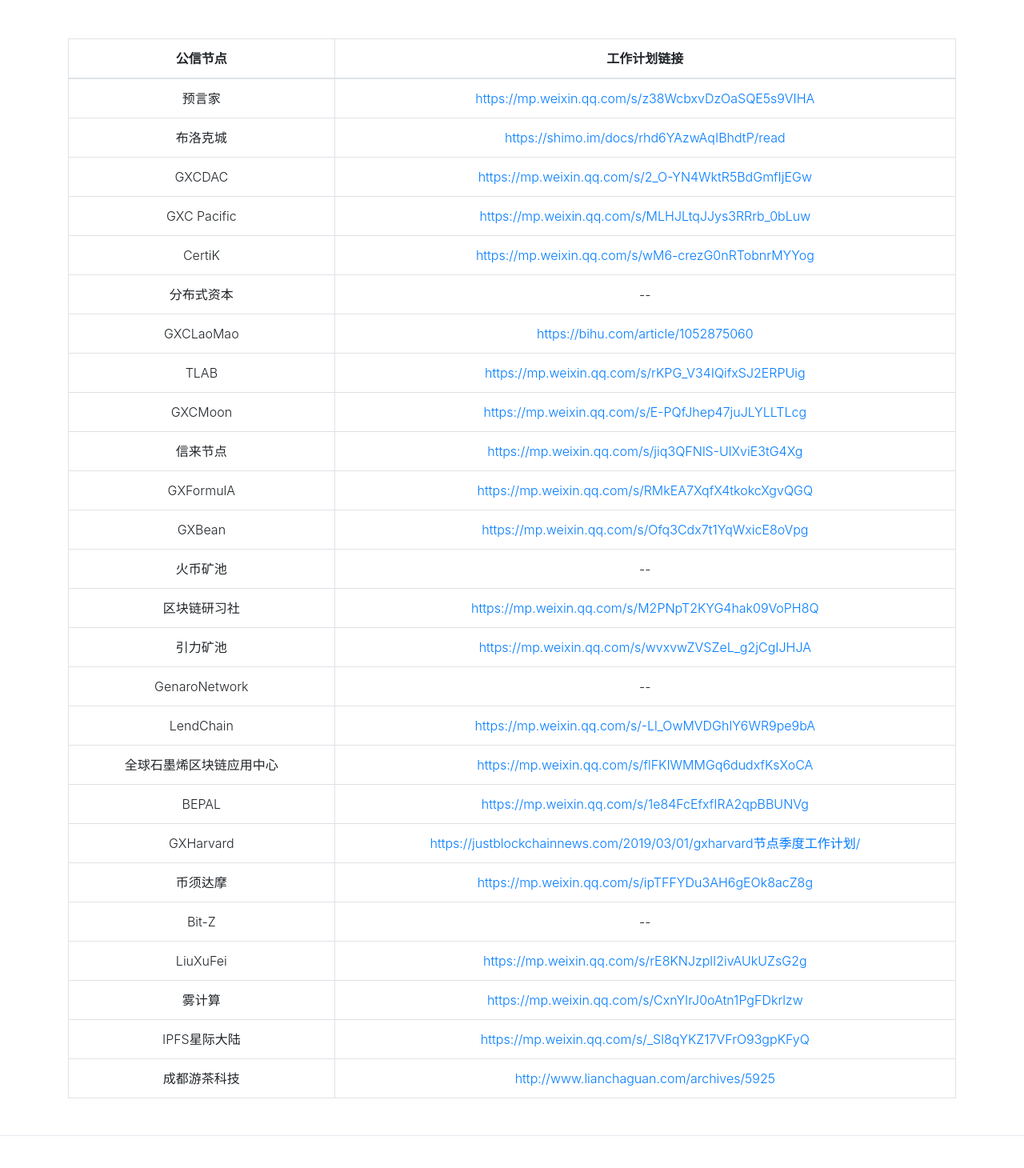
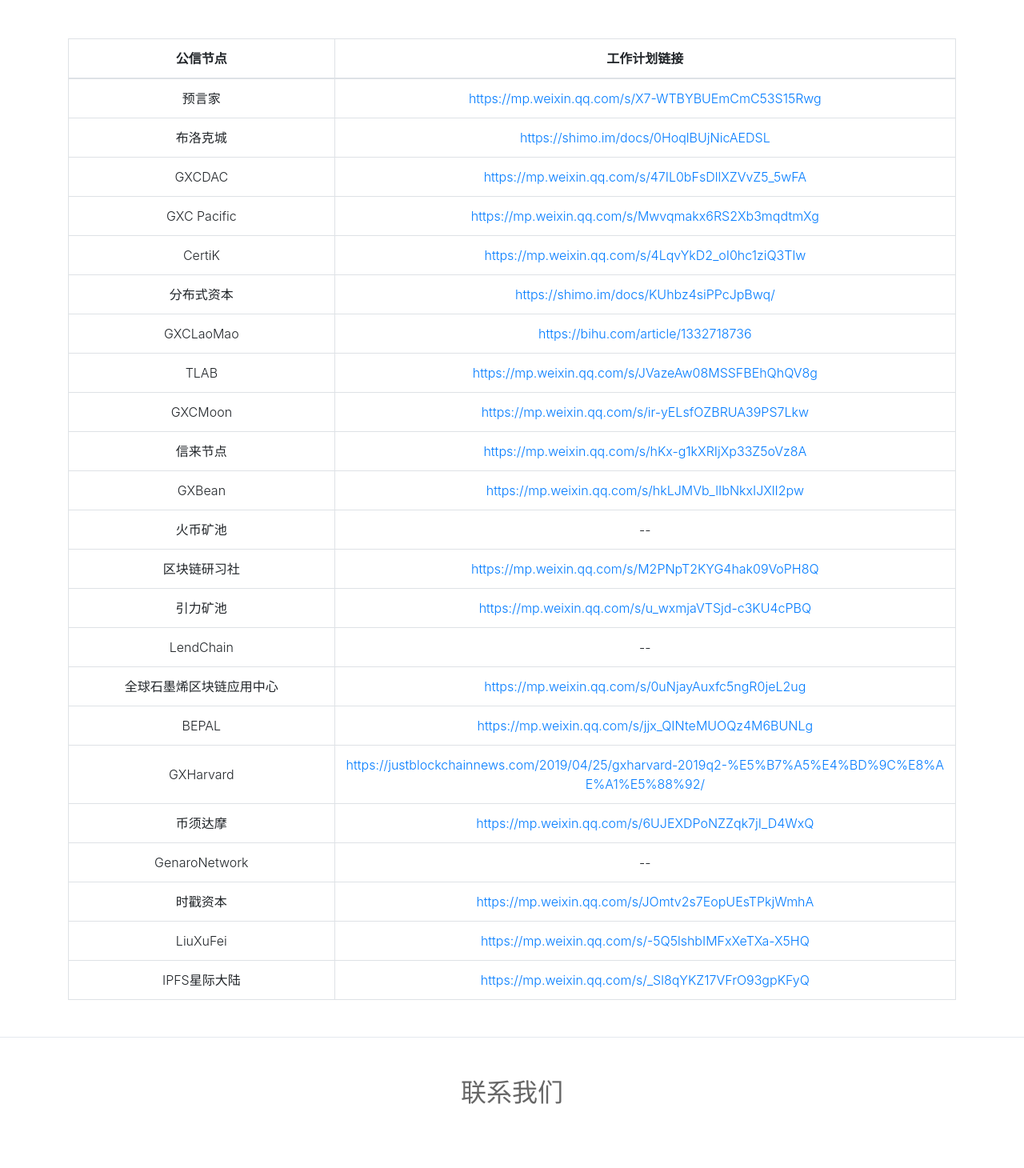
Before and after one commit to gxchain/gxchain.org, a Nuxt app: page /trustNodes in a window 1280 px wide. Shown: the part 170-1630 px from the top of the page at 80% size. Built offline with nearby package versions, Linux system fonts and the light colour scheme; a small style sheet from the web is missing.

Commit message:
modify: TrustNodes 2019 Q2 Work Scheme

```diff
--- a/pages/_LANG/trustNodes.vue
+++ b/pages/_LANG/trustNodes.vue
@@ -32,135 +32,120 @@ export default {
         return {
             workPlan: [
                 {
-                    name: 'Prophet',
-                    link: 'https://mp.weixin.qq.com/s/z38WcbxvDzOaSQE5s9VIHA',
-                    other: ''
+                    "name": "Prophet",
+                    "link": "https://mp.weixin.qq.com/s/X7-WTBYBUEmCmC53S15Rwg",
+                    "other": ""
                 },
                 {
-                    name: 'BlockCity',
-                    link: 'https://shimo.im/docs/rhd6YAzwAqIBhdtP/read',
-                    other: ''
+                    "name": "BlockCity",
+                    "link": "https://shimo.im/docs/0HoqlBUjNicAEDSL",
+                    "other": ""
                 },
                 {
-                    name: 'GXCDAC',
-                    link: 'https://mp.weixin.qq.com/s/2_O-YN4WktR5BdGmfIjEGw',
-                    other: ''
+                    "name": "GXCDAC",
+                    "link": "https://mp.weixin.qq.com/s/47IL0bFsDllXZVvZ5_5wFA",
+                    "other": ""
                 },
                 {
-                    name: 'GXC Pacific',
-                    link: 'https://mp.weixin.qq.com/s/MLHJLtqJJys3RRrb_0bLuw',
-                    other: ''
+                    "name": "GXC Pacific",
+                    "link": "https://mp.weixin.qq.com/s/Mwvqmakx6RS2Xb3mqdtmXg",
+                    "other": ""
                 },
                 {
-                    name: 'CertiK',
-                    link: 'https://mp.weixin.qq.com/s/wM6-crezG0nRTobnrMYYog',
-                    other: ''
+                    "name": "CertiK",
+                    "link": "https://mp.weixin.qq.com/s/4LqvYkD2_oI0hc1ziQ3Tlw",
+                    "other": ""
                 },
                 {
-                    name: 'gf.network',
-                    link: '',
-                    other: '--'
+                    "name": "gf.network",
+                    "link": "https://shimo.im/docs/KUhbz4siPPcJpBwq/ ",
+                    "other": ""
                 },
                 {
-                    name: 'GXCLaoMao',
-                    link: 'https://bihu.com/article/1052875060',
-                    other: ''
+                    "name": "GXCLaoMao",
+                    "link": "https://bihu.com/article/1332718736 ",
+                    "other": ""
                 },
                 {
-                    name: 'TLAB',
-                    link: 'https://mp.weixin.qq.com/s/rKPG_V34IQifxSJ2ERPUig',
-                    other: ''
+                    "name": "TLAB",
+                    "link": "https://mp.weixin.qq.com/s/JVazeAw08MSSFBEhQhQV8g",
+                    "other": ""
                 },
                 {
-                    name: 'GXCMoon',
-                    link: 'https://mp.weixin.qq.com/s/E-PQfJhep47juJLYLLTLcg',
-                    other: ''
+                    "name": "GXCMoon",
+                    "link": "https://mp.weixin.qq.com/s/ir-yELsfOZBRUA39PS7Lkw",
+                    "other": ""
                 },
                 {
-                    name: 'XinLai',
-                    link: 'https://mp.weixin.qq.com/s/jiq3QFNlS-UlXviE3tG4Xg',
-                    other: ''
+                    "name": "XinLai",
+                    "link": "https://mp.weixin.qq.com/s/hKx-g1kXRIjXp33Z5oVz8A",
+                    "other": ""
                 },
                 {
-                    name: 'GXFormulA',
-                    link: 'https://mp.weixin.qq.com/s/RMkEA7XqfX4tkokcXgvQGQ',
-                    other: ''
+                    "name": "GXBean",
+                    "link": "https://mp.weixin.qq.com/s/hkLJMVb_lIbNkxIJXlI2pw",
+                    "other": ""
                 },
                 {
-                    name: 'GXBean',
-                    link: 'https://mp.weixin.qq.com/s/Ofq3Cdx7t1YqWxicE8oVpg',
-                    other: ''
+                    "name": "Huobi-pool",
+                    "link": "",
+                    "other": "--"
                 },
                 {
-                    name: 'GXFormulA',
-                    link: '',
-                    other: '--'
+                    "name": "ChainClub",
+                    "link": "https://mp.weixin.qq.com/s/M2PNpT2KYG4hak09VoPH8Q",
+                    "other": ""
                 },
                 {
-                    name: 'ChainClub',
-                    link: 'https://mp.weixin.qq.com/s/M2PNpT2KYG4hak09VoPH8Q',
-                    other: ''
+                    "name": "Gravity-pool",
+                    "link": "https://mp.weixin.qq.com/s/u_wxmjaVTSjd-c3KU4cPBQ",
+                    "other": ""
                 },
                 {
-                    name: 'Gravity-pool',
-                    link: 'https://mp.weixin.qq.com/s/wvxvwZVSZeL_g2jCgIJHJA',
-                    other: ''
+                    "name": "LendChain",
+                    "link": "",
+                    "other": "--"
                 },
                 {
-                    name: 'GenaroNetwork',
-                    link: '',
-                    other: '--'
+                    "name": "GBAC-GXC",
+                    "link": "https://mp.weixin.qq.com/s/0uNjayAuxfc5ngR0jeL2ug",
+                    "other": ""
                 },
                 {
-                    name: 'LendChain',
-                    link: 'https://mp.weixin.qq.com/s/-Ll_OwMVDGhlY6WR9pe9bA',
-                    other: ''
+                    "name": "BEPAL",
+                    "link": "https://mp.weixin.qq.com/s/jjx_QINteMUOQz4M6BUNLg",
+                    "other": ""
                 },
                 {
-                    name: 'GBAC-GXC',
-                    link: 'https://mp.weixin.qq.com/s/flFKIWMMGq6dudxfKsXoCA',
-                    other: ''
+                    "name": "GXHarvard",
+                    "link": "https://justblockchainnews.com/2019/04/25/gxharvard-2019q2-%E5%B7%A5%E4%BD%9C%E8%AE%A1%E5%88%92/",
+                    "other": ""
                 },
                 {
-                    name: 'BEPAL',
-                    link: 'https://mp.weixin.qq.com/s/1e84FcEfxfIRA2qpBBUNVg',
-                    other: ''
+                    "name": "DAMO",
+                    "link": "https://mp.weixin.qq.com/s/6UJEXDPoNZZqk7jI_D4WxQ",
+                    "other": ""
                 },
                 {
-                    name: 'GXHarvard',
-                    link: 'https://justblockchainnews.com/2019/03/01/gxharvard节点季度工作计划/',
-                    other: ''
+                    "name": "GenaroNetwork",
+                    "link": "",
+                    "other": "--"
                 },
                 {
-                    name: 'DAMO',
-                    link: 'https://mp.weixin.qq.com/s/ipTFFYDu3AH6gEOk8acZ8g',
-                    other: ''
+                    "name": " Time-Stamp",
+                    "link": "https://mp.weixin.qq.com/s/JOmtv2s7EopUEsTPkjWmhA",
+                    "other": ""
                 },
                 {
-                    name: 'Bit-Z',
-                    link: '',
-                    other: '--'
+                    "name": "LiuXuFei",
+                    "link": "https://mp.weixin.qq.com/s/-5Q5lshbIMFxXeTXa-X5HQ",
+                    "other": ""
                 },
                 {
-                    name: 'LiuXuFei',
-                    link: 'https://mp.weixin.qq.com/s/rE8KNJzplI2ivAUkUZsG2g',
-                    other: ''
-                },
-                {
-                    name: 'vctech',
-                    link: 'https://mp.weixin.qq.com/s/CxnYIrJ0oAtn1PgFDkrlzw',
-                    other: ''
-                },
-                {
-                    name: 'IPFSMAIN',
-                    link: 'https://mp.weixin.qq.com/s/_Sl8qYKZ17VFrO93gpKFyQ',
-                    other: ''
-                },
-                {
-                    name: 'Lianchaguan',
-                    link: 'http://www.lianchaguan.com/archives/5925',
-                    other: ''
-                },
+                    "name": "IPFSMAIN",
+                    "link": "https://mp.weixin.qq.com/s/_Sl8qYKZ17VFrO93gpKFyQ",
+                    "other": ""
+                }
             ]
         }
     }
--- a/pages/trustNodes.vue
+++ b/pages/trustNodes.vue
@@ -32,135 +32,120 @@ export default {
         return {
             workPlan: [
                 {
-                    name: '预言家',
-                    link: 'https://mp.weixin.qq.com/s/z38WcbxvDzOaSQE5s9VIHA',
-                    other: ''
+                    "name": "预言家",
+                    "link": "https://mp.weixin.qq.com/s/X7-WTBYBUEmCmC53S15Rwg",
+                    "other": ""
                 },
                 {
-                    name: '布洛克城',
-                    link: 'https://shimo.im/docs/rhd6YAzwAqIBhdtP/read',
-                    other: ''
+                    "name": "布洛克城",
+                    "link": "https://shimo.im/docs/0HoqlBUjNicAEDSL",
+                    "other": ""
                 },
                 {
-                    name: 'GXCDAC',
-                    link: 'https://mp.weixin.qq.com/s/2_O-YN4WktR5BdGmfIjEGw',
-                    other: ''
+                    "name": "GXCDAC",
+                    "link": "https://mp.weixin.qq.com/s/47IL0bFsDllXZVvZ5_5wFA",
+                    "other": ""
                 },
                 {
-                    name: 'GXC Pacific',
-                    link: 'https://mp.weixin.qq.com/s/MLHJLtqJJys3RRrb_0bLuw',
-                    other: ''
+                    "name": "GXC Pacific",
+                    "link": "https://mp.weixin.qq.com/s/Mwvqmakx6RS2Xb3mqdtmXg",
+                    "other": ""
                 },
                 {
-                    name: 'CertiK',
-                    link: 'https://mp.weixin.qq.com/s/wM6-crezG0nRTobnrMYYog',
-                    other: ''
+                    "name": "CertiK",
+                    "link": "https://mp.weixin.qq.com/s/4LqvYkD2_oI0hc1ziQ3Tlw",
+                    "other": ""
                 },
                 {
-                    name: '分布式资本',
-                    link: '',
-                    other: '--'
+                    "name": "分布式资本",
+                    "link": "https://shimo.im/docs/KUhbz4siPPcJpBwq/ ",
+                    "other": ""
                 },
                 {
-                    name: 'GXCLaoMao',
-                    link: 'https://bihu.com/article/1052875060',
-                    other: ''
+                    "name": "GXCLaoMao",
+                    "link": "https://bihu.com/article/1332718736 ",
+                    "other": ""
                 },
                 {
-                    name: 'TLAB',
-                    link: 'https://mp.weixin.qq.com/s/rKPG_V34IQifxSJ2ERPUig',
-                    other: ''
+                    "name": "TLAB",
+                    "link": "https://mp.weixin.qq.com/s/JVazeAw08MSSFBEhQhQV8g",
+                    "other": ""
                 },
                 {
-                    name: 'GXCMoon',
-                    link: 'https://mp.weixin.qq.com/s/E-PQfJhep47juJLYLLTLcg',
-                    other: ''
+                    "name": "GXCMoon",
+                    "link": "https://mp.weixin.qq.com/s/ir-yELsfOZBRUA39PS7Lkw",
+                    "other": ""
                 },
                 {
-                    name: '信来节点',
-                    link: 'https://mp.weixin.qq.com/s/jiq3QFNlS-UlXviE3tG4Xg',
-                    other: ''
+                    "name": "信来节点",
+                    "link": "https://mp.weixin.qq.com/s/hKx-g1kXRIjXp33Z5oVz8A",
+                    "other": ""
                 },
                 {
-                    name: 'GXFormulA',
-                    link: 'https://mp.weixin.qq.com/s/RMkEA7XqfX4tkokcXgvQGQ',
-                    other: ''
+                    "name": "GXBean",
+                    "link": "https://mp.weixin.qq.com/s/hkLJMVb_lIbNkxIJXlI2pw",
+                    "other": ""
                 },
                 {
-                    name: 'GXBean',
-                    link: 'https://mp.weixin.qq.com/s/Ofq3Cdx7t1YqWxicE8oVpg',
-                    other: ''
+                    "name": "火币矿池",
+                    "link": "",
+                    "other": "--"
                 },
                 {
-                    name: '火币矿池',
-                    link: '',
-                    other: '--'
+                    "name": "区块链研习社",
+                    "link": "https://mp.weixin.qq.com/s/M2PNpT2KYG4hak09VoPH8Q",
+                    "other": ""
                 },
                 {
-                    name: '区块链研习社',
-                    link: 'https://mp.weixin.qq.com/s/M2PNpT2KYG4hak09VoPH8Q',
-                    other: ''
+                    "name": "引力矿池",
+                    "link": "https://mp.weixin.qq.com/s/u_wxmjaVTSjd-c3KU4cPBQ",
+                    "other": ""
                 },
                 {
-                    name: '引力矿池',
-                    link: 'https://mp.weixin.qq.com/s/wvxvwZVSZeL_g2jCgIJHJA',
-                    other: ''
+                    "name": "LendChain",
+                    "link": "",
+                    "other": "--"
                 },
                 {
-                    name: 'GenaroNetwork',
-                    link: '',
-                    other: '--'
+                    "name": "全球石墨烯区块链应用中心",
+                    "link": "https://mp.weixin.qq.com/s/0uNjayAuxfc5ngR0jeL2ug",
+                    "other": ""
                 },
                 {
-                    name: 'LendChain',
-                    link: 'https://mp.weixin.qq.com/s/-Ll_OwMVDGhlY6WR9pe9bA',
-                    other: ''
+                    "name": "BEPAL",
+                    "link": "https://mp.weixin.qq.com/s/jjx_QINteMUOQz4M6BUNLg",
+                    "other": ""
                 },
                 {
-                    name: '全球石墨烯区块链应用中心',
-                    link: 'https://mp.weixin.qq.com/s/flFKIWMMGq6dudxfKsXoCA',
-                    other: ''
+                    "name": "GXHarvard",
+                    "link": "https://justblockchainnews.com/2019/04/25/gxharvard-2019q2-%E5%B7%A5%E4%BD%9C%E8%AE%A1%E5%88%92/",
+                    "other": ""
                 },
                 {
-                    name: 'BEPAL',
-                    link: 'https://mp.weixin.qq.com/s/1e84FcEfxfIRA2qpBBUNVg',
-                    other: ''
+                    "name": "币须达摩",
+                    "link": "https://mp.weixin.qq.com/s/6UJEXDPoNZZqk7jI_D4WxQ",
+                    "other": ""
                 },
                 {
-                    name: 'GXHarvard',
-                    link: 'https://justblockchainnews.com/2019/03/01/gxharvard节点季度工作计划/',
-                    other: ''
+                    "name": "GenaroNetwork",
+                    "link": "",
+                    "other": "--"
                 },
                 {
-                    name: '币须达摩',
-                    link: 'https://mp.weixin.qq.com/s/ipTFFYDu3AH6gEOk8acZ8g',
-                    other: ''
+                    "name": "时戳资本",
+                    "link": "https://mp.weixin.qq.com/s/JOmtv2s7EopUEsTPkjWmhA",
+                    "other": ""
                 },
                 {
-                    name: 'Bit-Z',
-                    link: '',
-                    other: '--'
+                    "name": "LiuXuFei",
+                    "link": "https://mp.weixin.qq.com/s/-5Q5lshbIMFxXeTXa-X5HQ",
+                    "other": ""
                 },
                 {
-                    name: 'LiuXuFei',
-                    link: 'https://mp.weixin.qq.com/s/rE8KNJzplI2ivAUkUZsG2g',
-                    other: ''
-                },
-                {
-                    name: '雾计算',
-                    link: 'https://mp.weixin.qq.com/s/CxnYIrJ0oAtn1PgFDkrlzw',
-                    other: ''
-                },
-                {
-                    name: 'IPFS星际大陆',
-                    link: 'https://mp.weixin.qq.com/s/_Sl8qYKZ17VFrO93gpKFyQ',
-                    other: ''
-                },
-                {
-                    name: '成都游茶科技',
-                    link: 'http://www.lianchaguan.com/archives/5925',
-                    other: ''
-                },
+                    "name": "IPFS星际大陆",
+                    "link": "https://mp.weixin.qq.com/s/_Sl8qYKZ17VFrO93gpKFyQ",
+                    "other": ""
+                }
             ]
         }
     }
```
